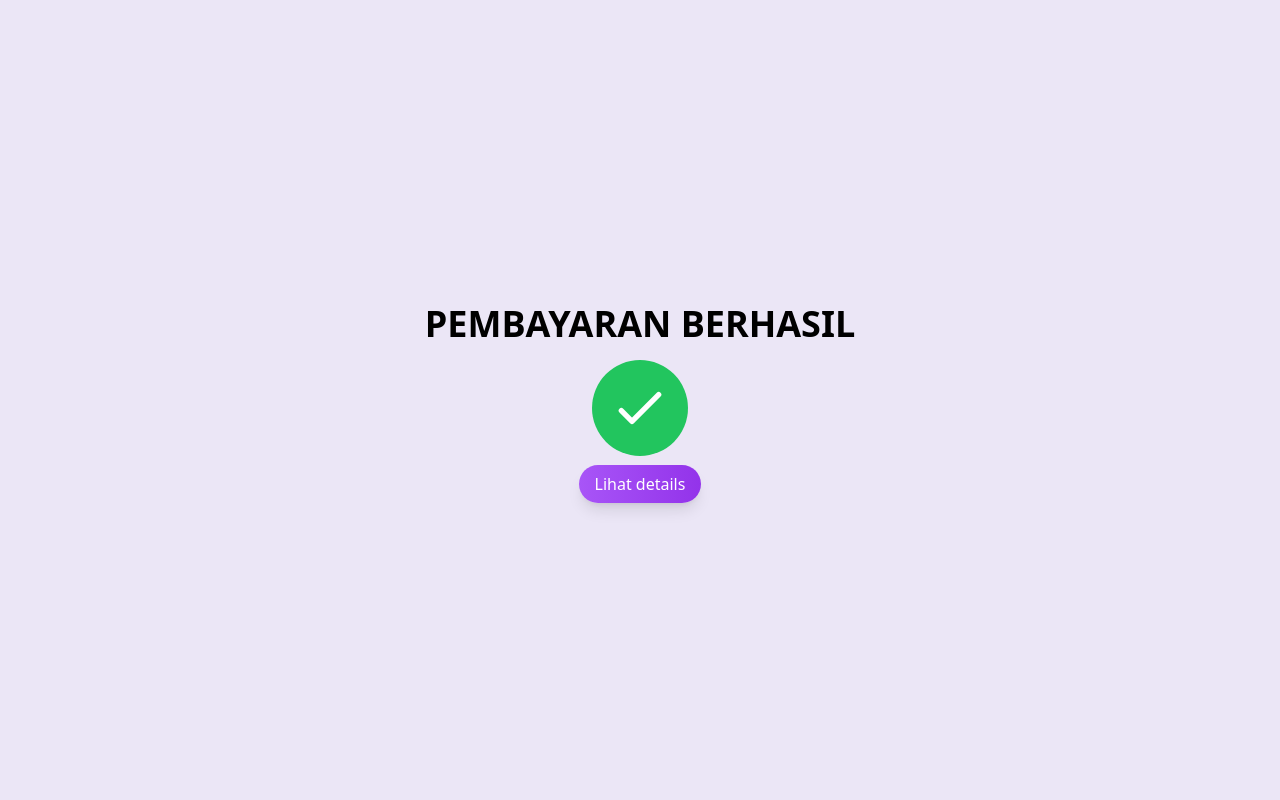
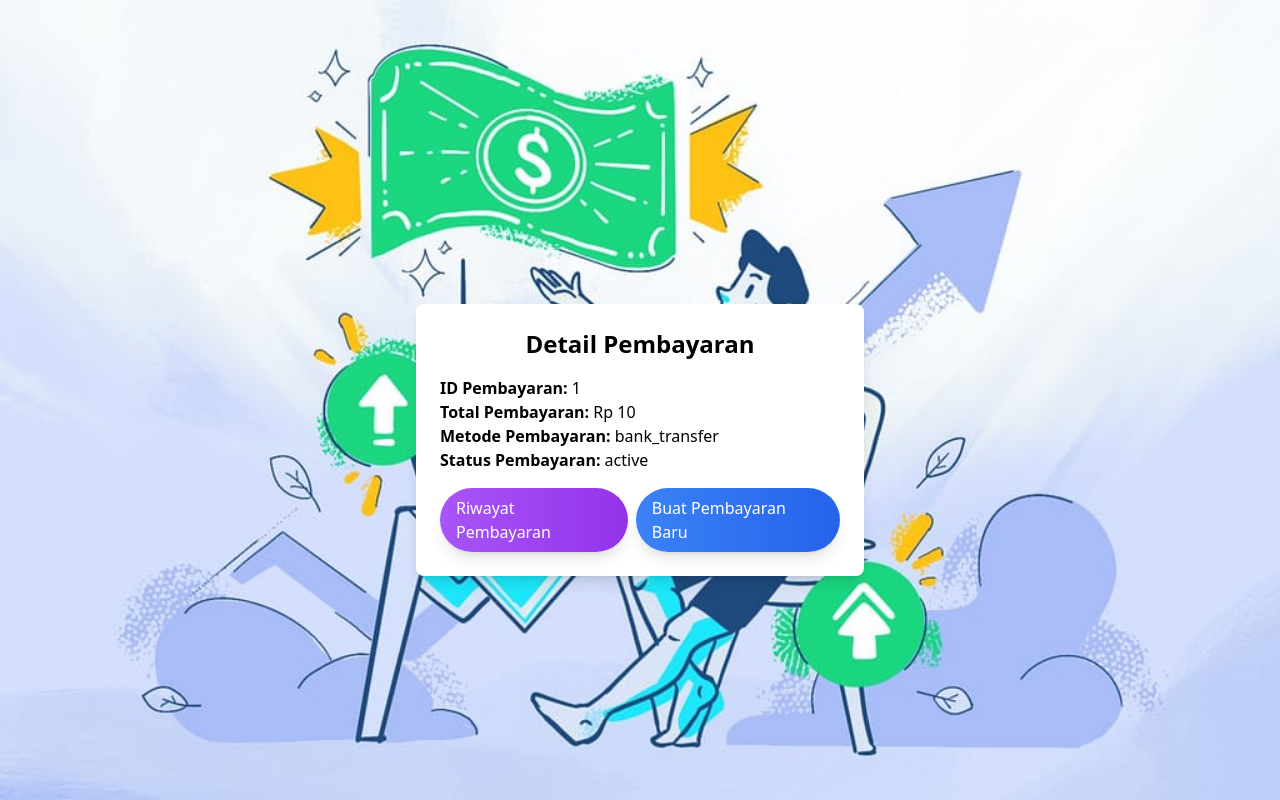
Before and after one commit to has-bogor/has-bogor, a Django app: page /pembayaran/update/1/ in a window 1280 px wide. Run offline with Django 5.2, Linux system fonts and the light colour scheme; data comes from the database, SQL or seed files in the repository; tables that the repository leaves empty hold one stand-in row (values such as "Sample post"); some libraries are stand-ins or nearby versions.

Commit message:
finish model pembayara

```diff
--- a/pembayaran/forms.py
+++ b/pembayaran/forms.py
@@ -4,4 +4,4 @@ from .models import Pembayaran
 class PaymentForm(forms.ModelForm):
     class Meta:
         model = Pembayaran
-        fields = ['amount', 'payment_method', 'product']
+        fields = ['amount', 'payment_method', 'product', 'total_payment']
--- a/pembayaran/models.py
+++ b/pembayaran/models.py
@@ -2,11 +2,19 @@ from django.db import models
 from penyimpanan.models import Katalog
 
 class Pembayaran(models.Model):
+    id = models.AutoField(primary_key=True)
     product = models.ForeignKey(Katalog, on_delete=models.CASCADE, default=4)
-    amount = models.DecimalField(max_digits=10, decimal_places=2)
-    status = models.CharField(max_length=20, default='Pending')
+    status = models.CharField(max_length=20, default='Success')
     created_at = models.DateTimeField(auto_now_add=True)
-    payment_method = models.CharField(max_length=50)
+    PAYMENT_METHOD_CHOICES = [
+        ('bank_transfer', 'Bank Transfer'),
+        ('credit_card', 'Credit Card'),
+        ('e_wallet', 'E-Wallet'),
+    ]
+
+    payment_method = models.CharField(max_length=50, choices=PAYMENT_METHOD_CHOICES, default='bank_transfer')
+    amount = models.IntegerField()
+    total_payment = models.IntegerField()
 
     def __str__(self):
         return f"Pembayaran untuk {self.product.name} - {self.amount} ({self.status})"
--- a/pembayaran/templates/pembayaran/update_payment.html
+++ b/pembayaran/templates/pembayaran/update_payment.html
@@ -5,18 +5,32 @@
     <meta name="viewport" content="width=device-width, initial-scale=1.0">
     <title>Update Pembayaran</title>
     <script src="https://cdn.tailwindcss.com"></script>
+    {% load static %}
 </head>
 <body class="bg-[#EBE6F6] flex flex-col justify-center items-center min-h-screen">
-    <div class="text-center">
-        <h1 class="text-4xl font-bold mb-4">PEMBAYARAN BERHASIL</h1>
-        <div class="bg-green-500 w-24 h-24 rounded-full flex items-center justify-center mx-auto mb-4">
-            <svg xmlns="http://www.w3.org/2000/svg" class="h-16 w-16 text-white" fill="none" viewBox="0 0 24 24" stroke="currentColor">
-                <path stroke-linecap="round" stroke-linejoin="round" stroke-width="2" d="M5 13l4 4L19 7" />
-            </svg>
+    <div class="relative w-full h-screen">
+        <!-- Gambar -->
+        <img src="{% static 'image/update.jpg' %}" alt="Update Pembayaran" class="w-full h-full object-cover absolute top-0 left-0 z-0">
+
+        <!-- Kontainer untuk detail pembayaran -->
+        <div class="flex justify-center items-center h-full">
+            <div class="bg-white shadow-lg rounded-lg p-6 max-w-md w-full z-10 mt-20"> <!-- Tambahkan mt-16 untuk margin top -->
+                <h2 class="text-2xl font-semibold mb-4 text-center">Detail Pembayaran</h2>
+                <p><strong>ID Pembayaran:</strong> {{ payment.id }}</p>
+                <p><strong>Total Pembayaran:</strong> Rp {{ payment.total_payment }}</p>
+                <p><strong>Metode Pembayaran:</strong> {{ payment.payment_method }}</p>
+                <p class="mb-4"><strong>Status Pembayaran:</strong> {{ payment.status }}</p>
+
+                <div class="flex justify-center space-x-2">
+                    <a href="{% url 'payment_history' %}" class="bg-gradient-to-r from-purple-500 to-purple-600 text-white py-2 px-4 rounded-full shadow-lg transition-all hover:bg-gradient-to-l hover:from-purple-600 hover:to-purple-700">
+                        Riwayat Pembayaran
+                    </a>
+                    <a href="{% url 'create_payment' %}" class="bg-gradient-to-r from-blue-500 to-blue-600 text-white py-2 px-4 rounded-full shadow-lg transition-all hover:bg-gradient-to-l hover:from-blue-600 hover:to-blue-700">
+                        Buat Pembayaran Baru
+                    </a>
+                </div>
+            </div>
         </div>
-        <a href="{% url 'payment_history' %}" class="bg-gradient-to-r from-purple-500 to-purple-600 text-white py-2 px-4 rounded-full shadow-lg transition-all hover:bg-gradient-to-l hover:from-purple-600 hover:to-purple-700">
-            Lihat details
-        </a>
     </div>
 </body>
 </html>
--- a/pembayaran/views.py
+++ b/pembayaran/views.py
@@ -9,12 +9,15 @@ def create_payment(request):
     if request.method == 'POST':
         form = PaymentForm(request.POST)
         if form.is_valid():
-            payment = form.save()
+            payment = form.save(commit=False)  # Simpan tanpa menyimpan ke database
+            payment.total_amount = form.cleaned_data['amount']  # Atur total_amount ke nilai yang diterima
+            payment.save()  # Simpan pembayaran
+
             print(f"Payment created with ID: {payment.id}")
 
             # Simpan product_id dan amount ke dalam sesi
             request.session['product_id'] = payment.product.id
-            request.session['amount'] = float(payment.amount)  # Simpan sebagai float
+            request.session['amount'] = float(payment.total_amount)  # Simpan sebagai float
 
             # Redirect ke halaman update_payment
             return redirect('update_payment', payment_id=payment.id)
@@ -39,8 +42,6 @@ def payment_history(request):
 # Update payment status
 def update_payment(request, payment_id):
     payment = get_object_or_404(Pembayaran, id=payment_id)  # Dapatkan objek pembayaran berdasarkan ID
-    product_id = request.session.get('product_id', payment.product.id)  # Ambil product_id dari sesi atau default dari payment
-    amount = request.session.get('amount', payment.amount)  # Ambil amount dari sesi atau default dari payment
 
     # Pre-fill the form with the data dari pembayaran yang diambil
     form = PaymentForm(instance=payment)
@@ -48,7 +49,9 @@ def update_payment(request, payment_id):
     if request.method == 'POST':
         form = PaymentForm(request.POST, instance=payment)
         if form.is_valid():
-            form.save()
+            # Tambahkan amount baru ke total_amount yang sudah ada
+            payment.total_amount += form.cleaned_data['amount']  # Tambahkan amount baru
+            payment.save()  # Simpan perubahan
             messages.success(request, 'Payment updated successfully.')
             # Clear session data after saving
             request.session.pop('product_id', None)
```
Also changed, not shown: has_bogor/settings.py (+7 -0 lines), pembayaran/templates/pembayaran/create_payment.html (+28 -8 lines), pembayaran/templates/pembayaran/payment_history.html (+11 -6 lines), pembayaran/migrations/0005_pembayaran_total_payment_alter_pembayaran_id.py (added), pembayaran/migrations/0006_alter_pembayaran_status.py (added), pembayaran/migrations/0007_rename_total_payment_pembayaran_total_amount.py (added), pembayaran/migrations/0008_alter_pembayaran_amount.py (added), pembayaran/migrations/0009_remove_pembayaran_total_amount_and_more.py (added), static/image/update.jpg (added).
